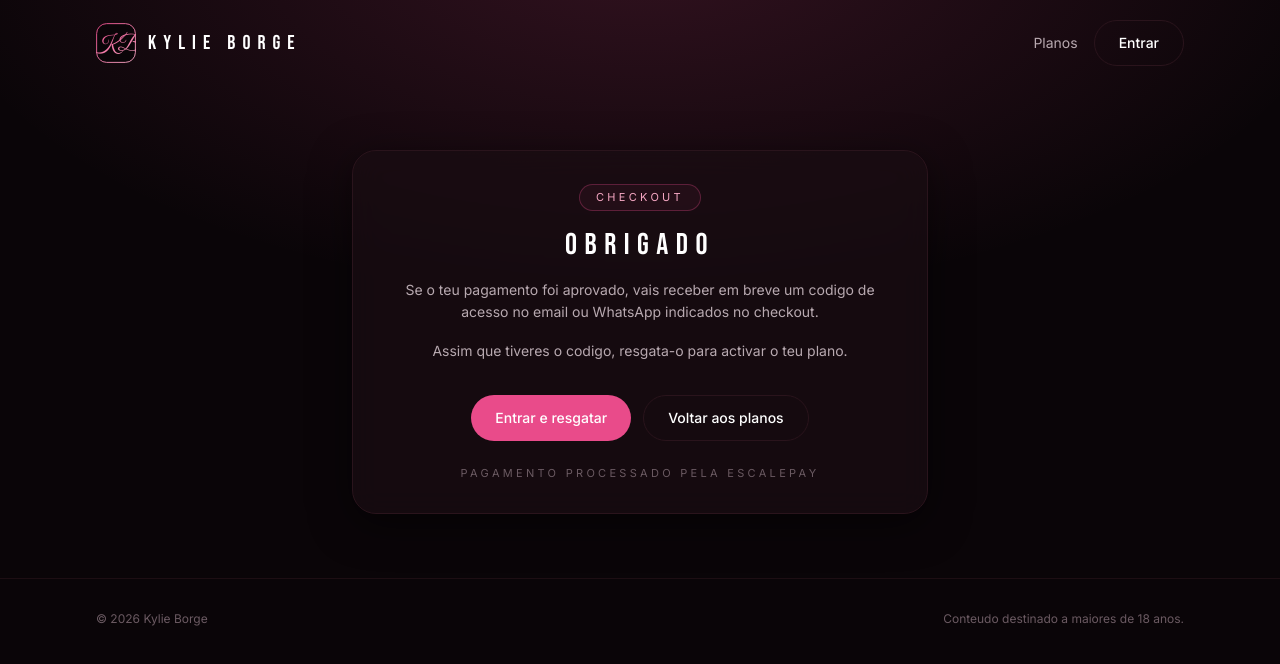
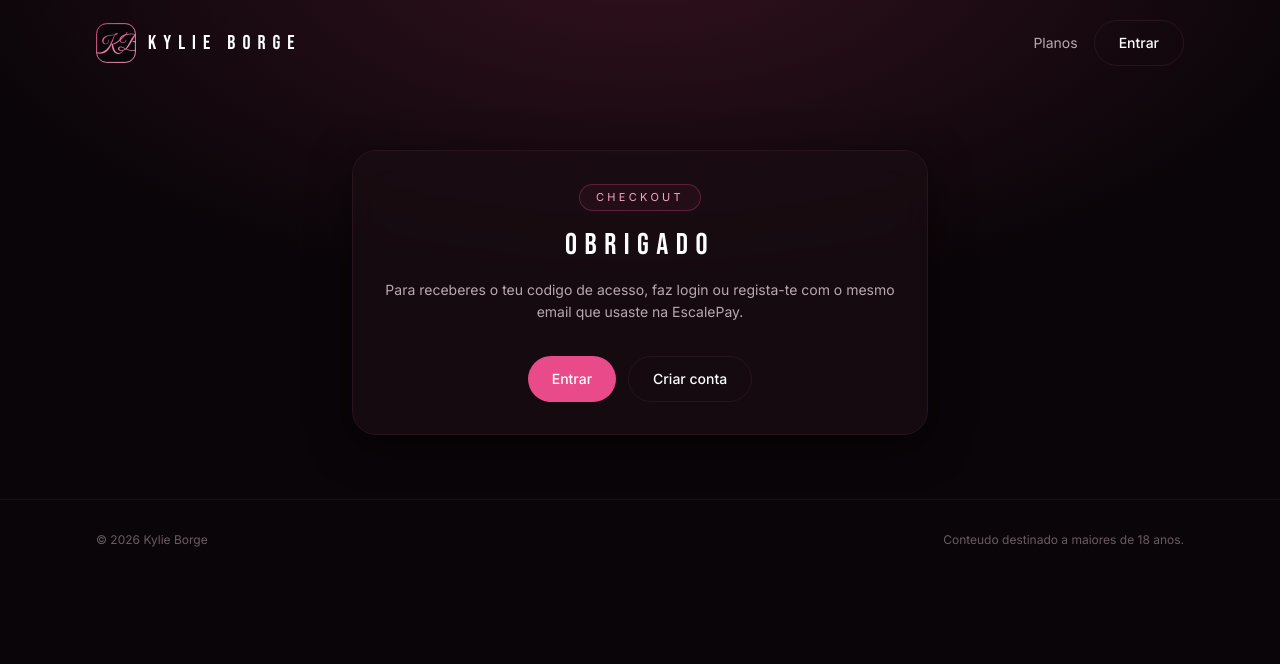
Before and after one commit to dioneelizeudaluz-afk/KYLIE-BORGE, a React (Vite) app: page /checkout-return in a window 1280 px wide. Shown: the top 664 px of the page. Built offline with nearby package versions, Linux system fonts and the light colour scheme.

Commit message:
FASE 8.5 — Pagina /checkout-return com 3 botoes de valor (R$ 5, R$ 19,90, R$ 39,90). Ao clicar, chama reserve_code_by_plan e mostra o codigo atribuido. Servico checkoutService.

```diff
--- a/src/pages/CheckoutReturn.tsx
+++ b/src/pages/CheckoutReturn.tsx
@@ -1,9 +1,64 @@
+import { useState } from "react";
 import { Link } from "react-router-dom";
 import Container from "../components/ui/Container";
 import { useAuth } from "../auth/useAuth";
+import {
+  formatCode,
+  reserveCodeByPlan,
+  RESERVE_ERROR_MESSAGES
+} from "../services/checkoutService";
+
+interface PlanOption {
+  label: string;
+  price: string;
+  slug: string;
+}
+
+const plans: PlanOption[] = [
+  { label: "Teste", price: "R$ 5,00", slug: "teste" },
+  { label: "Pro", price: "R$ 19,90", slug: "pro" },
+  { label: "Premium", price: "R$ 39,90", slug: "premium" }
+];
 
 export default function CheckoutReturn() {
   const { session } = useAuth();
+  const [loadingSlug, setLoadingSlug] = useState<string | null>(null);
+  const [code, setCode] = useState<string | null>(null);
+  const [planName, setPlanName] = useState<string | null>(null);
+  const [error, setError] = useState<string | null>(null);
+  const [copied, setCopied] = useState(false);
+
+  async function handleChoose(slug: string) {
+    setError(null);
+    setCode(null);
+    setPlanName(null);
+    setCopied(false);
+    setLoadingSlug(slug);
+    try {
+      const result = await reserveCodeByPlan(slug);
+      if (result.ok && result.code && result.plan_name) {
+        setCode(result.code);
+        setPlanName(result.plan_name);
+      } else {
+        setError(RESERVE_ERROR_MESSAGES[result.error ?? "ERRO_INTERNO"] ?? RESERVE_ERROR_MESSAGES.ERRO_INTERNO);
+      }
+    } catch {
+      setError(RESERVE_ERROR_MESSAGES.ERRO_INTERNO);
+    } finally {
+      setLoadingSlug(null);
+    }
+  }
+
+  async function handleCopy() {
+    if (!code) return;
+    try {
+      await navigator.clipboard.writeText(formatCode(code));
+      setCopied(true);
+      setTimeout(() => setCopied(false), 2000);
+    } catch {
+      // ignora
+    }
+  }
 
   return (
     <section className="relative">
@@ -17,33 +72,86 @@ export default function CheckoutReturn() {
             OBRIGADO
           </h1>
 
+          {!session && (
+            <>
               <p className="mt-4 text-sm leading-relaxed text-kb-gray">
-            Se o teu pagamento foi aprovado, vais receber em breve um codigo de acesso
-            no email ou WhatsApp indicados no checkout.
+                Para receberes o teu codigo de acesso, faz login ou regista-te com o
+                mesmo email que usaste na EscalePay.
               </p>
-
-          <p className="mt-4 text-sm leading-relaxed text-kb-gray">
-            Assim que tiveres o codigo, resgata-o para activar o teu plano.
-          </p>
-
               <div className="mt-8 flex flex-col gap-3 sm:flex-row sm:justify-center">
-            {session ? (
-              <Link to="/redeem" className="btn-primary">
-                Resgatar codigo
+                <Link to="/login" state={{ from: "/checkout-return" }} className="btn-primary">
+                  Entrar
                 </Link>
-            ) : (
-              <Link to="/login" state={{ from: "/redeem" }} className="btn-primary">
-                Entrar e resgatar
-              </Link>
-            )}
-            <Link to="/plans" className="btn-ghost">
-              Voltar aos planos
+                <Link to="/register" className="btn-ghost">
+                  Criar conta
                 </Link>
               </div>
+            </>
+          )}
 
+          {session && !code && (
+            <>
+              <p className="mt-4 text-sm leading-relaxed text-kb-gray">
+                Escolhe o valor que pagaste na EscalePay para receberes o teu codigo.
+              </p>
+              <div className="mt-8 flex flex-col gap-3">
+                {plans.map((p) => (
+                  <button
+                    key={p.slug}
+                    type="button"
+                    onClick={() => void handleChoose(p.slug)}
+                    disabled={loadingSlug !== null}
+                    className="flex items-center justify-between rounded-2xl border border-kb-line bg-kb-black/40 px-5 py-4 text-left transition-all hover:border-kb-rose/50 hover:bg-kb-rose/5 disabled:opacity-50"
+                  >
+                    <span>
+                      <span className="block font-display text-lg tracking-[0.2em] text-kb-white">
+                        {p.label.toUpperCase()}
+                      </span>
+                      <span className="block text-xs text-kb-graySoft">{p.slug}</span>
+                    </span>
+                    <span className="text-lg font-semibold text-kb-rose">
+                      {loadingSlug === p.slug ? "..." : p.price}
+                    </span>
+                  </button>
+                ))}
+              </div>
+              {error && (
+                <p className="mt-6 rounded-lg border border-kb-rose/30 bg-kb-rose/5 px-3 py-2 text-xs text-kb-roseSoft">
+                  {error}
+                </p>
+              )}
+            </>
+          )}
+
+          {session && code && planName && (
+            <>
+              <p className="mt-4 text-sm leading-relaxed text-kb-gray">
+                O teu codigo de acesso ao plano <strong className="text-kb-rose">{planName}</strong> e:
+              </p>
+              <div className="mt-6 rounded-2xl border border-kb-rose/40 bg-kb-rose/5 p-5">
+                <p className="font-mono text-2xl tracking-[0.3em] text-kb-roseSoft">
+                  {formatCode(code)}
+                </p>
+              </div>
+              <div className="mt-6 flex flex-col gap-3 sm:flex-row sm:justify-center">
+                <button type="button" onClick={() => void handleCopy()} className="btn-primary">
+                  {copied ? "Copiado!" : "Copiar codigo"}
+                </button>
+                <Link to="/redeem" className="btn-ghost">
+                  Resgatar agora
+                </Link>
+              </div>
+              <p className="mt-6 text-xs text-kb-graySoft">
+                Guarda este codigo. Se perderes, contacta o suporte.
+              </p>
+            </>
+          )}
+
+          {session && (
             <p className="mt-6 text-[11px] uppercase tracking-[0.3em] text-kb-graySoft">
               Pagamento processado pela EscalePay
             </p>
+          )}
         </div>
       </Container>
     </section>
```
Lines whose indentation alone changed are shown as unchanged.
